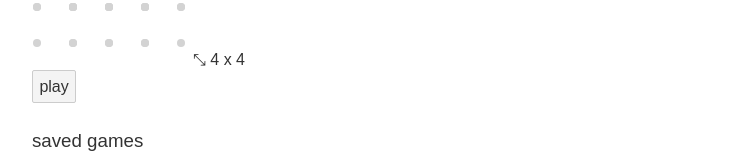
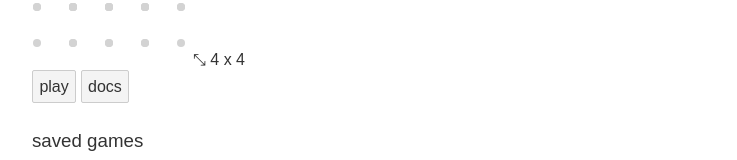
Before and after one commit to emh/slitherlink, a Svelte app: page / in a window 1280 px wide. Shown: the part 256-416 px from the top of the page, without its empty margins (40-777 px from the left). Built offline with nearby package versions, Linux system fonts and the light colour scheme.

Commit message:
added docs

```diff
--- a/src/GameMaker.svelte
+++ b/src/GameMaker.svelte
@@ -5,6 +5,7 @@
 
     const CELL_SIZE = 36;
 
+    let showDocs = false;
     let board = [
         [0, 0, 0, 0],
         [0, 0, 0, 0],
@@ -77,6 +78,10 @@
                 break;
         }
     }
+
+    function handleDocsClick() {
+        showDocs = !showDocs;
+    }
 </script>
 
 <style>
@@ -99,5 +104,20 @@
 </Frame>
 
 <button on:click={handlePlayClick}>play</button>
+<button on:click={handleDocsClick}>docs</button>
+
+{#if showDocs}
+<div class="docs">
+    <p>to create a new board, resize the empty board above to the desired dimensions.</p>
+    <p>then, using the keyboard, fill in the initial board state.</p>
+    <p>arrow keys move the selected cell.</p>
+    <p>0-3 indicate the number of edges for that cell.</p>
+    <p>space clears the cell.</p>
+    <p>click play when you're ready.</p>
+    <p>all boards are saved in the list below and you can revisit them anytime you want.</p>
+    <p>each board has a unqiue URL that can be shared with friends.</p>
+    <p>rules of slitherlink can be found on <a href="https://en.wikipedia.org/wiki/Slitherlink">wikipedia</a></p>
+</div>
+{/if}
 
 <svelte:window on:keydown={handleKeyDown} />
--- a/src/GamePlayer.svelte
+++ b/src/GamePlayer.svelte
@@ -8,6 +8,8 @@
     export let board = null;
 
     const id = encode(board);
+
+    let showDocs = false;
 
     let game = {
         state: []
@@ -110,6 +112,10 @@
         }
     }
 
+    function handleDocsClick() {
+        showDocs = !showDocs;
+    }
+
     onMount(() => {
         loadGameState();
     });
@@ -150,5 +156,17 @@
 
 <button on:click={handleBackClick}>back</button>
 <button on:click={handleRestartClick}>restart</button>
+<button on:click={handleDocsClick}>docs</button>
+
+{#if showDocs}
+<div class="docs">
+    <p>rules of slitherlink can be found on <a href="https://en.wikipedia.org/wiki/Slitherlink">wikipedia</a></p>
+    <p>using the keyboard, complete the puzzle by marking which edges should be filled in.</p>
+    <p>an edge can be in one of 3 states: filled in, definitely not filled in, or unknown.</p>
+    <p>arrow keyus move the selected square.</p>
+    <p>w, a, s, d toggle the state of the 4 edges around the selected cell.</p>
+    <p>click restart to clear the puzzle back to its initial state.</p>
+</div>
+{/if}
 
 <svelte:window on:keydown={handleKeyDown} />
```
